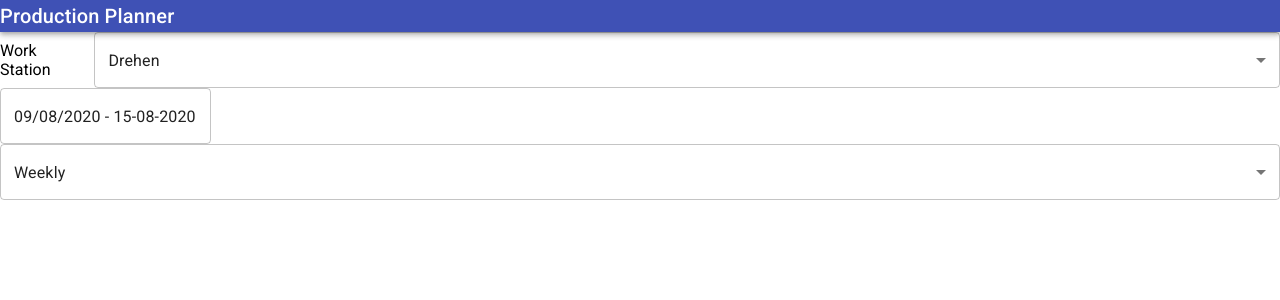
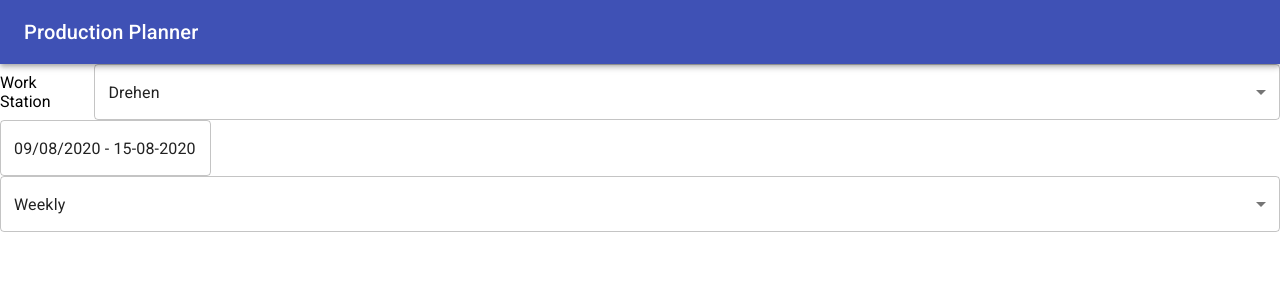
Before and after one commit to shabareesh/production-planner, a React (Create React App) app: page / in a window 1280 px wide. Shown: the top 300 px of the page. Built offline with nearby package versions, Linux system fonts and the light colour scheme.

Commit message:
Fix PageHeader alignment

```diff
--- a/src/components/PageHeader/PageHeader.js
+++ b/src/components/PageHeader/PageHeader.js
@@ -1,15 +1,16 @@
 import React from 'react';
 import AppBar from "@material-ui/core/AppBar";
 import Typography from "@material-ui/core/Typography";
+import Toolbar from "@material-ui/core/Toolbar";
 
 const PageHeader = () => (
-    <div className="page-header">
-        <AppBar position="static">
-            <Typography variant="h6" noWrap>
-                Production Planner
-            </Typography>
-        </AppBar>
-    </div>
+  <AppBar position="static">
+    <Toolbar>
+      <Typography variant="h6" noWrap>
+        Production Planner
+      </Typography>
+    </Toolbar>
+  </AppBar>
 );
 
 export default PageHeader;
```
